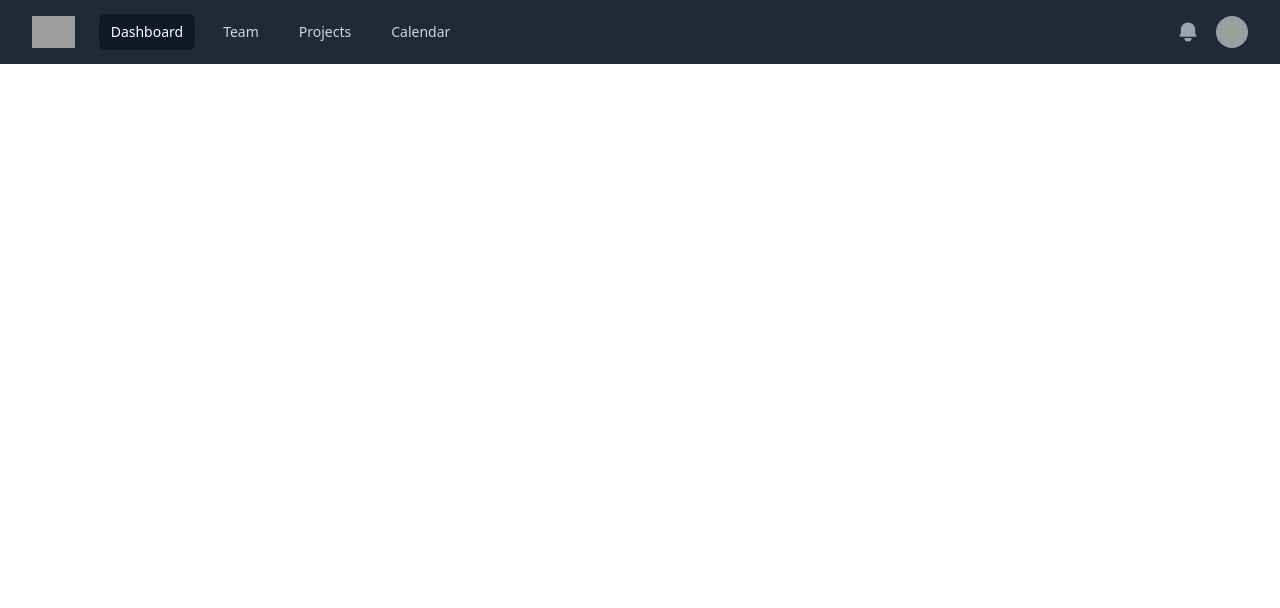
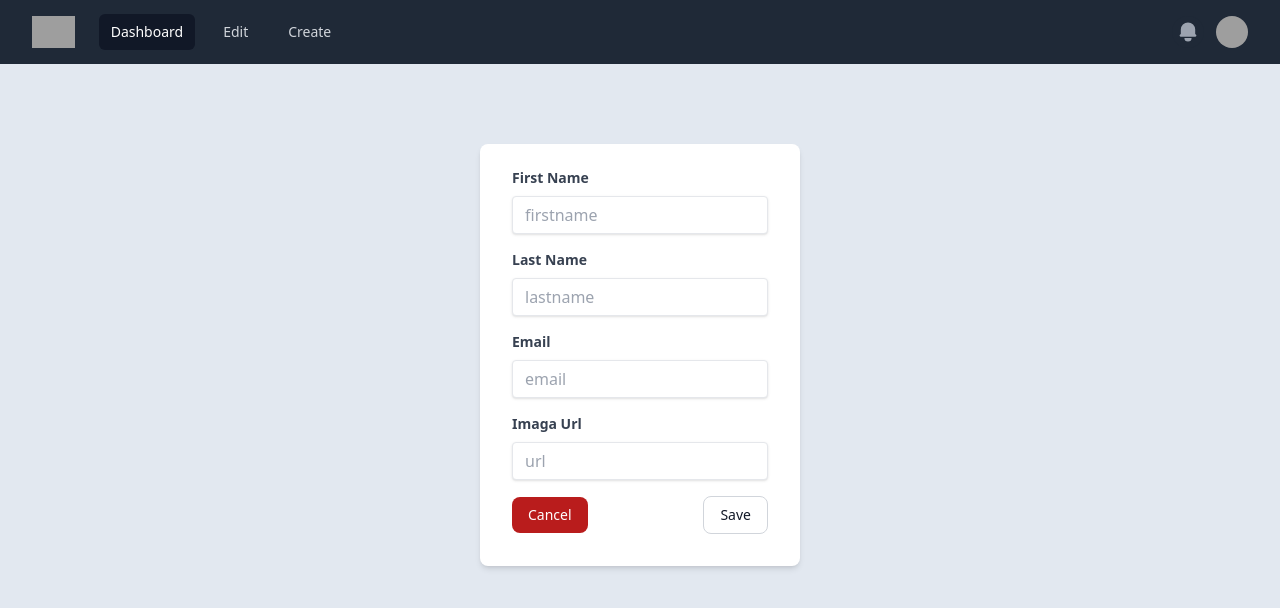
Before and after one commit to mslmyrtd/VCrud, a Vue app: page /create in a window 1280 px wide. Shown: the top 608 px of the page. Built offline with nearby package versions, Linux system fonts and the light colour scheme; no server answers; grey boxes are pictures that could not be loaded.

Commit message:
pages added

```diff
--- a/src/App.vue
+++ b/src/App.vue
@@ -1,13 +1,11 @@
 <script setup lang="ts">
-import { RouterLink, RouterView } from 'vue-router'
-import Dashboard from './components/Dashboard.vue'
-
+import { RouterView } from "vue-router";
+import Navbar from "./components/Navbar.vue";
 </script>
 
 <template>
-<Dashboard/>
+  <Navbar />
+  <router-view></router-view>
 </template>
 
-<style>
-
-</style>
+<style></style>
--- a/src/components/Dashboard.vue
+++ /dev/null
@@ -1,15 +0,0 @@
-<script setup lang="ts">
-import Users from "./Users.vue";
-import Navbar from "./Navbar.vue";
-
-
-
-</script>
-
-<template>
-<Navbar/>
-<div class="grid grid-cols-4 gap-4 m-10" >
-     <Users/>
-</div>
-
-</template>
--- a/src/components/Navbar.vue
+++ b/src/components/Navbar.vue
@@ -4,22 +4,48 @@
       <div class="flex items-center justify-between h-16">
         <div class="flex items-center">
           <div class="flex-shrink-0">
-            <img class="block lg:hidden h-8 w-auto" src="https://tailwindui.com/img/logos/workflow-mark-indigo-500.svg" alt="Workflow" />
-            <img class="hidden lg:block h-8 w-auto" src="https://tailwindui.com/img/logos/workflow-logo-indigo-500-mark-white-text.svg" alt="Workflow" />
+            <img
+              class="block lg:hidden h-8 w-auto"
+              src="https://tailwindui.com/img/logos/workflow-mark-indigo-500.svg"
+              alt="Workflow"
+            />
+            <img
+              class="hidden lg:block h-8 w-auto"
+              src="https://tailwindui.com/img/logos/workflow-logo-indigo-500-mark-white-text.svg"
+              alt="Workflow"
+            />
           </div>
           <div class="hidden sm:block sm:ml-6">
             <div class="flex space-x-4">
-              <!-- Current: "bg-gray-900 text-white", Default: "text-gray-300 hover:bg-gray-700 hover:text-white" -->
-              <a href="#" class="bg-gray-900 text-white px-3 py-2 rounded-md text-sm font-medium">Dashboard</a>
-              <a href="#" class="text-gray-300 hover:bg-gray-700 hover:text-white px-3 py-2 rounded-md text-sm font-medium">Team</a>
-              <a href="#" class="text-gray-300 hover:bg-gray-700 hover:text-white px-3 py-2 rounded-md text-sm font-medium">Projects</a>
-              <a href="#" class="text-gray-300 hover:bg-gray-700 hover:text-white px-3 py-2 rounded-md text-sm font-medium">Calendar</a>
+              <router-link to="/">
+                <button
+                  class="bg-gray-900 text-white px-3 py-2 rounded-md text-sm font-medium"
+                >
+                  Dashboard
+                </button></router-link
+              >
+              <router-link to="/editpage/1">
+                <button
+                  class="text-gray-300 hover:bg-gray-700 hover:text-white px-3 py-2 rounded-md text-sm font-medium"
+                >
+                  Edit
+                </button></router-link
+              >
+              <router-link to="/create">  <button
+
+                class="text-gray-300 hover:bg-gray-700 hover:text-white px-3 py-2 rounded-md text-sm font-medium"
+                >Create</button
+              ></router-link>
+
             </div>
           </div>
         </div>
         <div class="hidden sm:ml-6 sm:block">
           <div class="flex items-center">
-            <button type="button" class="bg-gray-800 p-1 rounded-full text-gray-400 hover:text-white focus:outline-none focus:ring-2 focus:ring-offset-2 focus:ring-offset-gray-800 focus:ring-white">
+            <button
+              type="button"
+              class="bg-gray-800 p-1 rounded-full text-gray-400 hover:text-white focus:outline-none focus:ring-2 focus:ring-offset-2 focus:ring-offset-gray-800 focus:ring-white"
+            >
               <span class="sr-only">View notifications</span>
               <BellIcon class="h-6 w-6" aria-hidden="true" />
             </button>
@@ -27,21 +53,57 @@
             <!-- Profile dropdown -->
             <Menu as="div" class="ml-3 relative">
               <div>
-                <MenuButton class="bg-gray-800 flex text-sm rounded-full focus:outline-none focus:ring-2 focus:ring-offset-2 focus:ring-offset-gray-800 focus:ring-white">
+                <MenuButton
+                  class="bg-gray-800 flex text-sm rounded-full focus:outline-none focus:ring-2 focus:ring-offset-2 focus:ring-offset-gray-800 focus:ring-white"
+                >
                   <span class="sr-only">Open user menu</span>
-                  <img class="h-8 w-8 rounded-full" src="https://images.unsplash.com/photo-1472099645785-5658abf4ff4e?ixlib=rb-1.2.1&ixid=eyJhcHBfaWQiOjEyMDd9&auto=format&fit=facearea&facepad=2&w=256&h=256&q=80" alt="" />
+                  <img
+                    class="h-8 w-8 rounded-full"
+                    src="https://images.unsplash.com/photo-1472099645785-5658abf4ff4e?ixlib=rb-1.2.1&ixid=eyJhcHBfaWQiOjEyMDd9&auto=format&fit=facearea&facepad=2&w=256&h=256&q=80"
+                    alt=""
+                  />
                 </MenuButton>
               </div>
-              <transition enter-active-class="transition ease-out duration-100" enter-from-class="transform opacity-0 scale-95" enter-to-class="transform opacity-100 scale-100" leave-active-class="transition ease-in duration-75" leave-from-class="transform opacity-100 scale-100" leave-to-class="transform opacity-0 scale-95">
-                <MenuItems class="origin-top-right absolute right-0 mt-2 w-48 rounded-md shadow-lg py-1 bg-white ring-1 ring-black ring-opacity-5 focus:outline-none">
+              <transition
+                enter-active-class="transition ease-out duration-100"
+                enter-from-class="transform opacity-0 scale-95"
+                enter-to-class="transform opacity-100 scale-100"
+                leave-active-class="transition ease-in duration-75"
+                leave-from-class="transform opacity-100 scale-100"
+                leave-to-class="transform opacity-0 scale-95"
+              >
+                <MenuItems
+                  class="origin-top-right absolute right-0 mt-2 w-48 rounded-md shadow-lg py-1 bg-white ring-1 ring-black ring-opacity-5 focus:outline-none"
+                >
                   <MenuItem v-slot="{ active }">
-                    <a href="#" :class="[active ? 'bg-gray-100' : '', 'block px-4 py-2 text-sm text-gray-700']">Your Profile</a>
+                    <a
+                      href="#"
+                      :class="[
+                        active ? 'bg-gray-100' : '',
+                        'block px-4 py-2 text-sm text-gray-700',
+                      ]"
+                      >Your Profile</a
+                    >
                   </MenuItem>
                   <MenuItem v-slot="{ active }">
-                    <a href="#" :class="[active ? 'bg-gray-100' : '', 'block px-4 py-2 text-sm text-gray-700']">Settings</a>
+                    <a
+                      href="#"
+                      :class="[
+                        active ? 'bg-gray-100' : '',
+                        'block px-4 py-2 text-sm text-gray-700',
+                      ]"
+                      >Settings</a
+                    >
                   </MenuItem>
                   <MenuItem v-slot="{ active }">
-                    <a href="#" :class="[active ? 'bg-gray-100' : '', 'block px-4 py-2 text-sm text-gray-700']">Sign out</a>
+                    <a
+                      href="#"
+                      :class="[
+                        active ? 'bg-gray-100' : '',
+                        'block px-4 py-2 text-sm text-gray-700',
+                      ]"
+                      >Sign out</a
+                    >
                   </MenuItem>
                 </MenuItems>
               </transition>
@@ -50,7 +112,9 @@
         </div>
         <div class="-mr-2 flex sm:hidden">
           <!-- Mobile menu button -->
-          <DisclosureButton class="inline-flex items-center justify-center p-2 rounded-md text-gray-400 hover:text-white hover:bg-gray-700 focus:outline-none focus:ring-2 focus:ring-inset focus:ring-white">
+          <DisclosureButton
+            class="inline-flex items-center justify-center p-2 rounded-md text-gray-400 hover:text-white hover:bg-gray-700 focus:outline-none focus:ring-2 focus:ring-inset focus:ring-white"
+          >
             <span class="sr-only">Open main menu</span>
             <MenuIcon v-if="!open" class="block h-6 w-6" aria-hidden="true" />
             <XIcon v-else class="block h-6 w-6" aria-hidden="true" />
@@ -62,36 +126,80 @@
     <DisclosurePanel class="sm:hidden">
       <div class="px-2 pt-2 pb-3 space-y-1">
         <!-- Current: "bg-gray-900 text-white", Default: "text-gray-300 hover:bg-gray-700 hover:text-white" -->
-        <DisclosureButton as="a" href="#" class="bg-gray-900 text-white block px-3 py-2 rounded-md text-base font-medium">Dashboard</DisclosureButton>
-        <DisclosureButton as="a" href="#" class="text-gray-300 hover:bg-gray-700 hover:text-white block px-3 py-2 rounded-md text-base font-medium">Team</DisclosureButton>
-        <DisclosureButton as="a" href="#" class="text-gray-300 hover:bg-gray-700 hover:text-white block px-3 py-2 rounded-md text-base font-medium">Projects</DisclosureButton>
-        <DisclosureButton as="a" href="#" class="text-gray-300 hover:bg-gray-700 hover:text-white block px-3 py-2 rounded-md text-base font-medium">Calendar</DisclosureButton>
+        <DisclosureButton
+          as="a"
+          href="#"
+          class="bg-gray-900 text-white block px-3 py-2 rounded-md text-base font-medium"
+          >Dashboard</DisclosureButton
+        >
+        <DisclosureButton
+          as="a"
+          href="#"
+          class="text-gray-300 hover:bg-gray-700 hover:text-white block px-3 py-2 rounded-md text-base font-medium"
+          >Edit</DisclosureButton
+        >
+        <DisclosureButton
+          as="a"
+          href="#"
+          class="text-gray-300 hover:bg-gray-700 hover:text-white block px-3 py-2 rounded-md text-base font-medium"
+          >Create</DisclosureButton
+        >
       </div>
       <div class="pt-4 pb-3 border-t border-gray-700">
         <div class="flex items-center px-5">
           <div class="flex-shrink-0">
-            <img class="h-10 w-10 rounded-full" src="https://images.unsplash.com/photo-1472099645785-5658abf4ff4e?ixlib=rb-1.2.1&ixid=eyJhcHBfaWQiOjEyMDd9&auto=format&fit=facearea&facepad=2&w=256&h=256&q=80" alt="" />
+            <img
+              class="h-10 w-10 rounded-full"
+              src="https://images.unsplash.com/photo-1472099645785-5658abf4ff4e?ixlib=rb-1.2.1&ixid=eyJhcHBfaWQiOjEyMDd9&auto=format&fit=facearea&facepad=2&w=256&h=256&q=80"
+              alt=""
+            />
           </div>
           <div class="ml-3">
             <div class="text-base font-medium text-white">Tom Cook</div>
             <div class="text-sm font-medium text-gray-400">tom@example.com</div>
           </div>
-          <button type="button" class="ml-auto flex-shrink-0 bg-gray-800 p-1 rounded-full text-gray-400 hover:text-white focus:outline-none focus:ring-2 focus:ring-offset-2 focus:ring-offset-gray-800 focus:ring-white">
+          <button
+            type="button"
+            class="ml-auto flex-shrink-0 bg-gray-800 p-1 rounded-full text-gray-400 hover:text-white focus:outline-none focus:ring-2 focus:ring-offset-2 focus:ring-offset-gray-800 focus:ring-white"
+          >
             <span class="sr-only">View notifications</span>
             <BellIcon class="h-6 w-6" aria-hidden="true" />
           </button>
         </div>
         <div class="mt-3 px-2 space-y-1">
-          <DisclosureButton as="a" href="#" class="block px-3 py-2 rounded-md text-base font-medium text-gray-400 hover:text-white hover:bg-gray-700">Your Profile</DisclosureButton>
-          <DisclosureButton as="a" href="#" class="block px-3 py-2 rounded-md text-base font-medium text-gray-400 hover:text-white hover:bg-gray-700">Settings</DisclosureButton>
-          <DisclosureButton as="a" href="#" class="block px-3 py-2 rounded-md text-base font-medium text-gray-400 hover:text-white hover:bg-gray-700">Sign out</DisclosureButton>
+          <DisclosureButton
+            as="a"
+            href="#"
+            class="block px-3 py-2 rounded-md text-base font-medium text-gray-400 hover:text-white hover:bg-gray-700"
+            >Your Profile</DisclosureButton
+          >
+          <DisclosureButton
+            as="a"
+            href="#"
+            class="block px-3 py-2 rounded-md text-base font-medium text-gray-400 hover:text-white hover:bg-gray-700"
+            >Settings</DisclosureButton
+          >
+          <DisclosureButton
+            as="a"
+            href="#"
+            class="block px-3 py-2 rounded-md text-base font-medium text-gray-400 hover:text-white hover:bg-gray-700"
+            >Sign out</DisclosureButton
+          >
         </div>
       </div>
     </DisclosurePanel>
   </Disclosure>
 </template>
 
-<script setup  lang="ts">
-import { Disclosure, DisclosureButton, DisclosurePanel, Menu, MenuButton, MenuItem, MenuItems } from '@headlessui/vue'
-import { BellIcon, MenuIcon, XIcon } from '@heroicons/vue/solid'
+<script setup lang="ts">
+import {
+  Disclosure,
+  DisclosureButton,
+  DisclosurePanel,
+  Menu,
+  MenuButton,
+  MenuItem,
+  MenuItems,
+} from "@headlessui/vue";
+import { BellIcon, MenuIcon, XIcon } from "@heroicons/vue/solid";
 </script>
--- a/src/router/index.ts
+++ b/src/router/index.ts
@@ -1,22 +1,28 @@
-// import { createRouter, createWebHistory } from 'vue-router'
+import { createRouter, createWebHistory } from "vue-router";
+import Dashboard from "@/views/Dashboard.vue";
+const router = createRouter({
+  history: createWebHistory(),
+  routes: [
+    {
+      path: "",
+      name: "home",
+      component: Dashboard,
+    },
+    {
+      path: "/editpage/:id",
+      name: "EditPage",
 
-// const router = createRouter({
-//   // history: createWebHistory(import.meta.env.BASE_URL),
-//   // routes: [
-//   //   {
-//   //     path: '/',
-//   //     name: 'home',
-//   //     component: HomeView
-//   //   },
-//   //   {
-//   //     path: '/about',
-//   //     name: 'about',
-//   //     // route level code-splitting
-//   //     // this generates a separate chunk (About.[hash].js) for this route
-//   //     // which is lazy-loaded when the route is visited.
-//   //     component: () => import('../views/AboutView.vue')
-//   //   }
-//   // ]
-// })
+      component: () => import("@/views/EditPage.vue"),
+    },
+    {
+      path: "/create",
+      name: "Create",
 
-// export default router
+      component: () => import("@/views/Create.vue"),
+    },
+  ],
+});
+
+export default router;
+
+// import.meta.env.BASE_URL
--- /dev/null
+++ b/src/views/Create.vue
@@ -0,0 +1,101 @@
+<script setup lang="ts">
+import router from "@/router";
+import axios from "axios";
+import { ref } from "vue";
+
+const data = ref({
+  firstName: "",
+  lastName: "",
+  image: "",
+  email: "",
+});
+
+const addPerson = () => {
+  axios.post("https://dummyjson.com/users/add", data);
+  console.log(data);
+  router.push("/")
+};
+</script>
+
+<template>
+  <div class="flex justify-center items-center mt-20">
+    <div class="w-full max-w-xs">
+      <form
+        class="bg-white shadow-md rounded-lg px-8 pt-6 pb-8 mb-4"
+         @submit.prevent="addPerson"
+      >
+        <div class="mb-4">
+          <label
+            class="block text-gray-700 text-sm font-bold mb-2"
+            for="username"
+          >
+            First Name
+          </label>
+          <input
+            v-model="data.firstName"
+            class="shadow appearance-none border rounded w-full py-2 px-3 text-gray-700 leading-tight focus:outline-none focus:shadow-outline"
+            id="username"
+            type="text"
+            placeholder="firstname"
+          />
+        </div>
+        <div class="mb-4">
+          <label
+            class="block text-gray-700 text-sm font-bold mb-2"
+            for="username"
+          >
+            Last Name
+          </label>
+          <input
+            v-model="data.lastName"
+            class="shadow appearance-none border rounded w-full py-2 px-3 text-gray-700 leading-tight focus:outline-none focus:shadow-outline"
+            id="username"
+            type="text"
+            placeholder="lastname"
+          />
+        </div>
+        <div class="mb-4">
+          <label class="block text-gray-700 text-sm font-bold mb-2" for="email">
+            Email
+          </label>
+          <input
+            v-model="data.email"
+            class="shadow appearance-none border rounded w-full py-2 px-3 text-gray-700 leading-tight focus:outline-none focus:shadow-outline"
+            id="email"
+            type="email"
+            placeholder="email"
+          />
+        </div>
+        <div class="mb-4">
+          <label class="block text-gray-700 text-sm font-bold mb-2" for="url">
+            Imaga Url
+          </label>
+          <input
+            v-model="data.image"
+            class="shadow appearance-none border rounded w-full py-2 px-3 text-gray-700 leading-tight focus:outline-none focus:shadow-outline"
+            id="url"
+            type="text"
+            placeholder="url"
+          />
+        </div>
+
+        <div class="flex items-center justify-between">
+          <router-link to="/">
+            <button
+              class="inline-flex items-center py-2 px-4 text-sm font-medium text-center text-white bg-red-700 rounded-lg hover:bg-red-800 focus:ring-4 focus:outline-none"
+            >
+              Cancel
+            </button>
+          </router-link>
+          <button
+          type="submit"
+
+            class="inline-flex items-center py-2 px-4 text-sm font-medium text-center text-gray-900 bg-white rounded-lg border border-gray-300 hover:bg-gray-100 focus:ring-4 focus:outline-none focus:ring-gray-200 dark:bg-gray-800 dark:text-white dark:border-gray-600 dark:hover:bg-gray-700 dark:hover:border-gray-700 dark:focus:ring-gray-700"
+          >
+            Save
+          </button>
+        </div>
+      </form>
+    </div>
+  </div>
+</template>
--- /dev/null
+++ b/src/views/Dashboard.vue
@@ -0,0 +1,14 @@
+<script setup lang="ts">
+import Users from "../components/Users.vue";
+</script>
+
+<template>
+  <div class="grid lg:grid-cols-4 gap-4 m-10 md:grid-cols-2 sm:grid-cols-1">
+    <Users />
+  </div>
+</template>
+<style>
+body {
+  @apply bg-slate-200;
+}
+</style>
--- /dev/null
+++ b/src/views/EditPage.vue
@@ -0,0 +1,78 @@
+<script setup lang="ts"></script>
+
+<template>
+  <div class="flex justify-center items-center mt-20">
+    <div class="w-full max-w-xs">
+      <form class="bg-white shadow-md rounded-lg px-8 pt-6 pb-8 mb-4">
+        <div class="mb-4">
+          <label
+            class="block text-gray-700 text-sm font-bold mb-2"
+            for="username"
+          >
+            First Name
+          </label>
+          <input
+            class="shadow appearance-none border rounded w-full py-2 px-3 text-gray-700 leading-tight focus:outline-none focus:shadow-outline"
+            id="username"
+            type="text"
+            placeholder="firstname"
+          />
+        </div>
+        <div class="mb-4">
+          <label
+            class="block text-gray-700 text-sm font-bold mb-2"
+            for="username"
+          >
+            Last Name
+          </label>
+          <input
+            class="shadow appearance-none border rounded w-full py-2 px-3 text-gray-700 leading-tight focus:outline-none focus:shadow-outline"
+            id="username"
+            type="text"
+            placeholder="lastname"
+          />
+        </div>
+        <div class="mb-4">
+          <label
+            class="block text-gray-700 text-sm font-bold mb-2"
+            for="email"
+          >
+            Email
+          </label>
+          <input
+            class="shadow appearance-none border rounded w-full py-2 px-3 text-gray-700 leading-tight focus:outline-none focus:shadow-outline"
+            id="email"
+            type="email"
+            placeholder="email"
+          />
+        </div>
+        <div class="mb-4">
+          <label class="block text-gray-700 text-sm font-bold mb-2" for="url">
+            Imaga Url
+          </label>
+          <input
+            class="shadow appearance-none border rounded w-full py-2 px-3 text-gray-700 leading-tight focus:outline-none focus:shadow-outline"
+            id="url"
+            type="text"
+            placeholder="url"
+          />
+        </div>
+
+        <div class="flex items-center justify-between">
+          <router-link to="/">
+            <button
+              class="inline-flex items-center py-2 px-4 text-sm font-medium text-center text-white bg-red-700 rounded-lg hover:bg-red-800 focus:ring-4 focus:outline-none"
+            >
+              Cancel
+            </button>
+          </router-link>
+          <button
+            class="inline-flex items-center py-2 px-4 text-sm font-medium text-center text-gray-900 bg-white rounded-lg border border-gray-300 hover:bg-gray-100 focus:ring-4 focus:outline-none focus:ring-gray-200 dark:bg-gray-800 dark:text-white dark:border-gray-600 dark:hover:bg-gray-700 dark:hover:border-gray-700 dark:focus:ring-gray-700"
+          >
+            Save
+          </button>
+        </div>
+      </form>
+    </div>
+  </div>
+</template>
```
Also changed, not shown: src/components/Details.vue (deleted, +0 -7 lines), src/components/Users.vue (+16 -6 lines), src/main.ts (+11 -10 lines).
